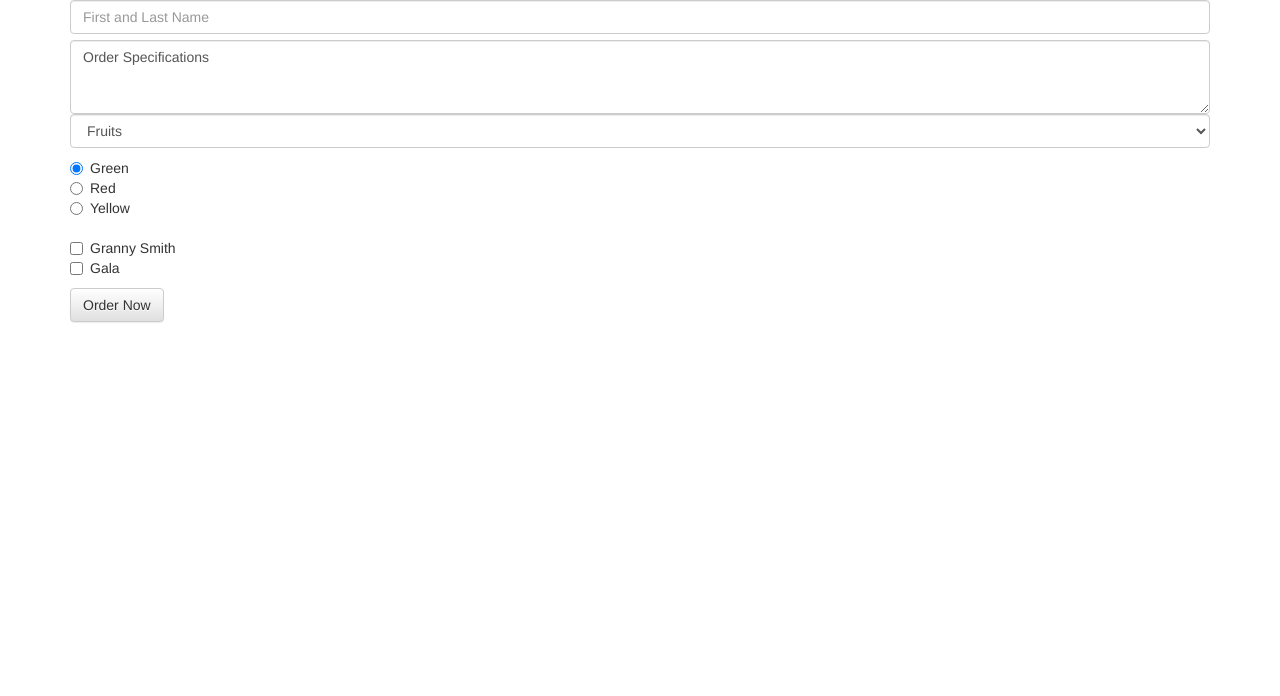
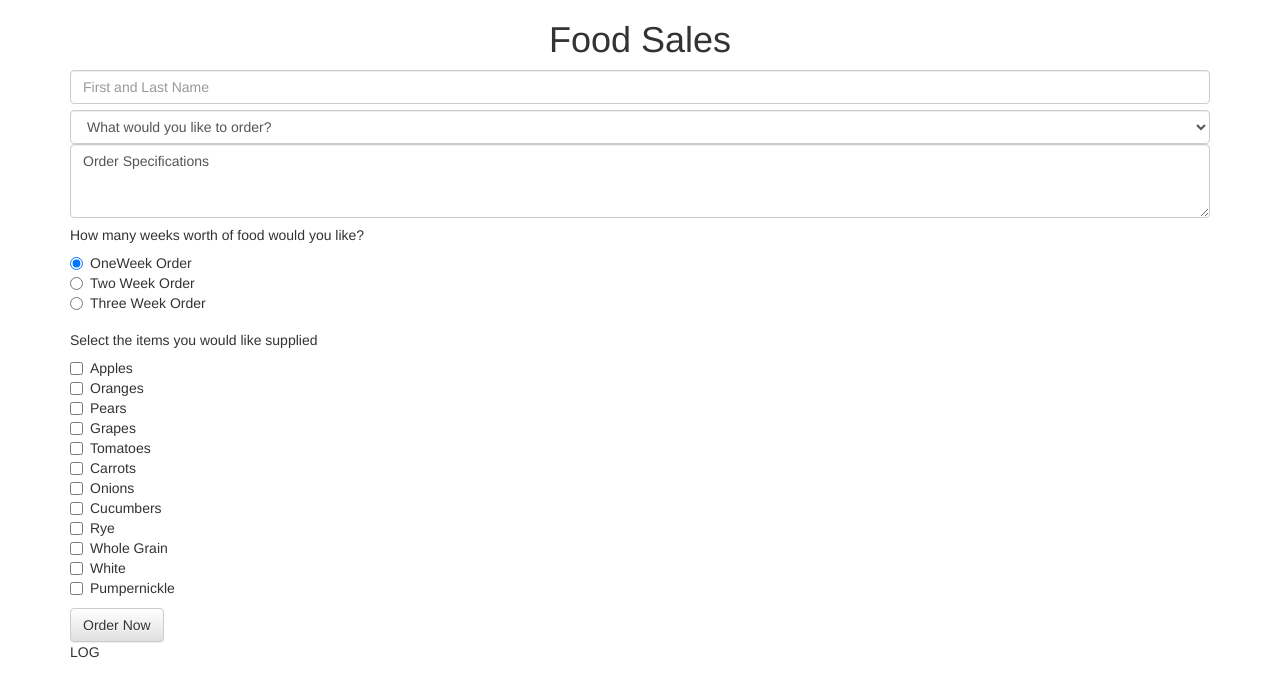
Before and after one commit to reidmcrob/reidmcrob.github.io, a plain HTML site: page otherProjects/takeAnOrder/takeAnOrderBootstrap.html in a window 1280 px wide. Drawn offline with nearby package versions, Linux system fonts and the light colour scheme.

Commit message:
Take An Order Updates

```diff
--- a/otherProjects/takeAnOrder/js/takeAnOrder.js
+++ b/otherProjects/takeAnOrder/js/takeAnOrder.js
@@ -10,11 +10,11 @@ $(document).ready(function() {
 
   $("#myButton").on("mouseenter", function() {
     $("#log").append("<br> Mouse Enter")
-      $(this).text("Order Now");
+      $(this).text("Order Placed");
     })
     .on("mouseleave", function() {
         $("#log").append("<br> Mouse Leave")
-      $(this).text("Order Placed");
+      $(this).text("Order Now");
 
     });
 
--- a/otherProjects/takeAnOrder/takeAnOrderBootstrap.html
+++ b/otherProjects/takeAnOrder/takeAnOrderBootstrap.html
@@ -12,52 +12,80 @@
   <link rel="stylesheet" href="https://maxcdn.bootstrapcdn.com/bootstrap/3.3.6/css/bootstrap-theme.min.css">
   <script src="https://ajax.googleapis.com/ajax/libs/jquery/1.11.3/jquery.min.js"></script>
   <script src="https://maxcdn.bootstrapcdn.com/bootstrap/3.3.6/js/bootstrap.min.js"></script>
+  <script src="js/takeAnOrder.js"></script>
 
 </head>
 
 <body>
 
+  <h1 class="text-center">Food Sales</h1>
+
   <div class="container">
     <div class="row">
 
       <div class="col-md-12">
-        <input type="text" class="form-control" placeholder="First and Last Name">
+        <input id="mySingleLineText" type="text" class="form-control" placeholder="First and Last Name">
       </div>
 
       <br>
       <br>
 
-      <div class="col-md-12">
-        <textarea class="form-control" rows="3" cols="50">Order Specifications</textarea>
+      <div id="mySelect" class="col-md-12">
+        <select class="form-control">
+          <option>What would you like to order?</option>
+          <option value="Fruits">Fruits</option>
+          <option value="Vegetables">Vegetables</option>
+          <option value="Breads">Breads</option>
+        </select>
+        <div id="mySelectMessage"></div>
       </div>
 
       <div class="col-md-12">
-        <select class="form-control">
-          <option>Fruits</option>
-          <option>Vegetables</option>
-          <option>Others</option>
-        </select>
+        <textarea id="myTextarea" class="form-control" rows="3" cols="50">Order Specifications</textarea>
       </div>
 
 
-      <div class="col-md-12">
+      <div id="mySelectMessage" class="col-md-12">
+        <h5 class="left-aligned">How many weeks worth of food would you like?</h5>
         <div class="radio">
           <label>
-            <input type="radio" name="gender" value="green" checked> Green
+            <input type="radio" name="gender" value="oneWeek" checked> OneWeek Order
             <br>
-            <input type="radio" name="gender" value="red"> Red
+            <input type="radio" name="gender" value="twoWeek"> Two Week Order
             <br>
-            <input type="radio" name="gender" value="yellow"> Yellow
+            <input type="radio" name="gender" value="threeWeek"> Three Week Order
           </label>
         </div>
       </div>
 
       <div class="col-md-12">
+        <h5 class="left-aligned">Select the items you would like supplied</h5>
         <div class="checkbox">
           <label>
-            <input type="checkbox" name="apple" value="Granny Smith">Granny Smith
+            <input type="checkbox" name="apple" value="Granny Smith">Apples
             <br>
-            <input type="checkbox" name="apple" value="Gala">Gala
+            <input type="checkbox" name="apple" value="Oranges">Oranges
+            <br>
+            <input type="checkbox" name="apple" value="Pears">Pears
+            <br>
+            <input type="checkbox" name="apple" value="Grapes">Grapes
+            <br>
+            <input type="checkbox" name="apple" value="Tomatoes">Tomatoes
+            <br>
+            <input type="checkbox" name="apple" value="Carrots">Carrots
+            <br>
+            <input type="checkbox" name="apple" value="Onions">Onions
+            <br>
+            <input type="checkbox" name="apple" value="Cucumbers">Cucumbers
+            <br>
+            <input type="checkbox" name="apple" value="Rye">Rye
+            <br>
+            <input type="checkbox" name="apple" value="Whole Grain">Whole Grain
+            <br>
+            <input type="checkbox" name="apple" value="White">White
+            <br>
+            <input type="checkbox" name="apple" value="Pumpernickle">Pumpernickle
+
           </label>
         </div>
       </div>
@@ -67,10 +95,13 @@
         <button id="myButton" type="submit" class="btn btn-default">Order Now</button>
       </div>
 
+      <div class="col-md-6">
+        <!--log -->
+        <div id="log">LOG</div>
+      </div>
+
     </div>
   </div>
-
-  <script src="js/takeAnOrder.js"></script>
 
 </body>
 
```
Also changed, not shown: otherProjects/takeAnOrder/takeAnOrderRegular.html (+36 -14 lines).
